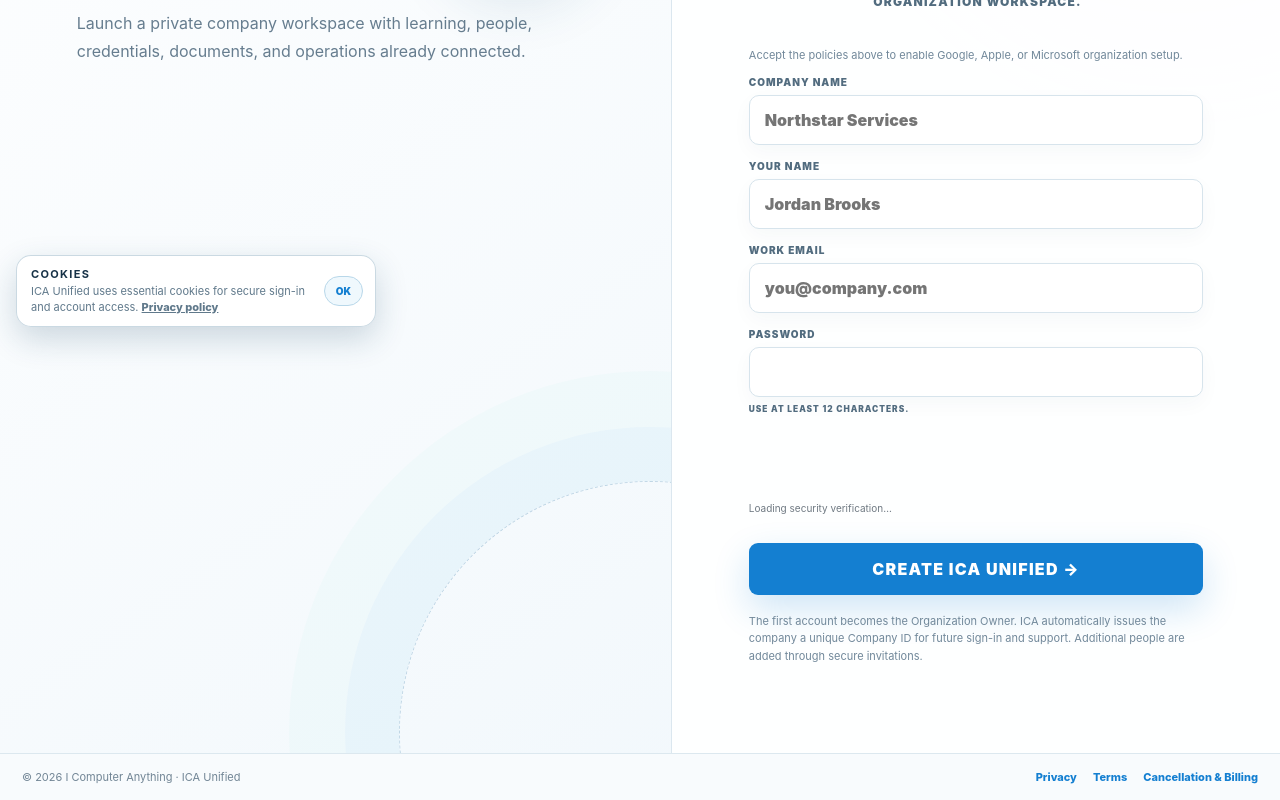
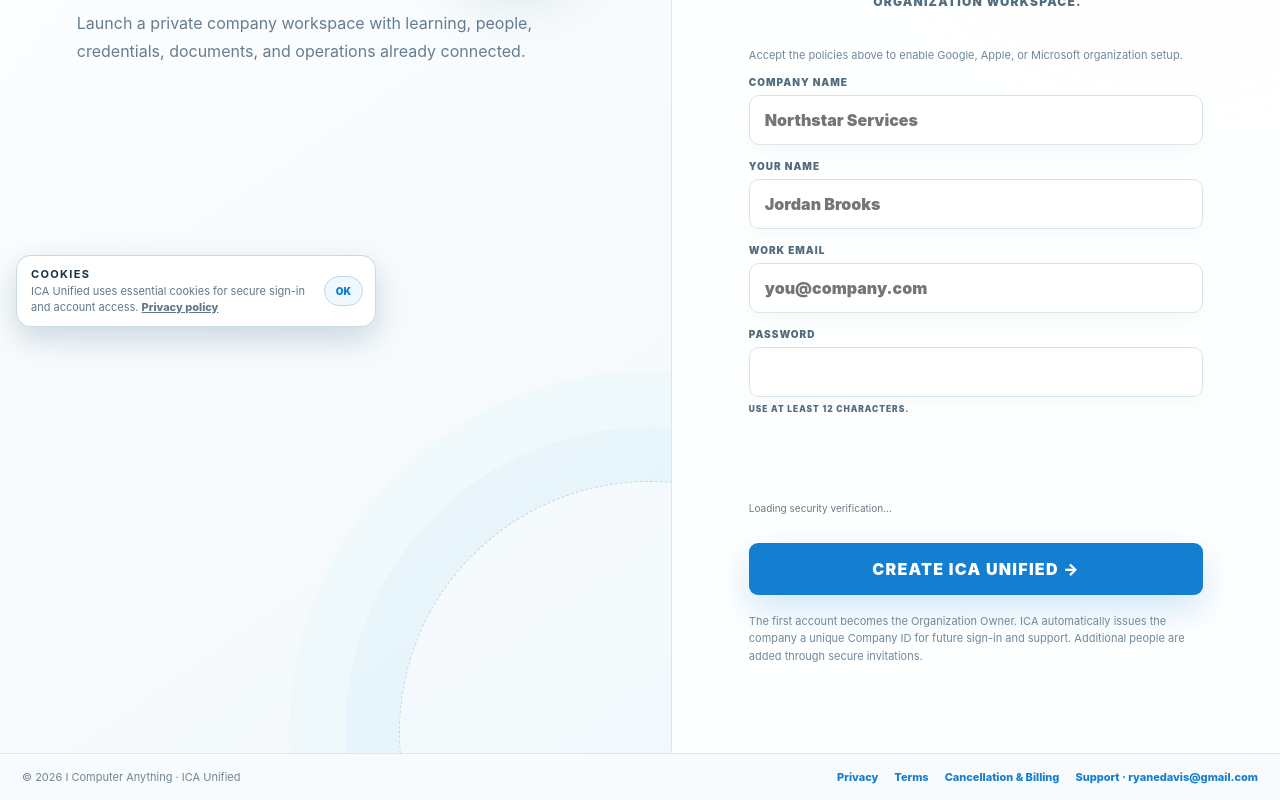
Before and after one commit to redavi19-asu/ICA-unified-, a Next.js app: page /register in a window 1280 px wide. Shown: the part 453-1253 px from the top of the page. Built offline with nearby package versions, Linux system fonts and the light colour scheme; no server answers.

Commit message:
Add ICA Unified support email to legal footer

```diff
--- a/src/app/LegalFooter.tsx
+++ b/src/app/LegalFooter.tsx
@@ -8,6 +8,7 @@ export default function LegalFooter() {
         <Link href="/privacy" style={{color:'#147fd1',textDecoration:'none',fontWeight:800}}>Privacy</Link>
         <Link href="/terms" style={{color:'#147fd1',textDecoration:'none',fontWeight:800}}>Terms</Link>
         <Link href="/cancellation" style={{color:'#147fd1',textDecoration:'none',fontWeight:800}}>Cancellation & Billing</Link>
+        <a href="mailto:ryanedavis@gmail.com?subject=ICA%20Unified%20Support" style={{color:'#147fd1',textDecoration:'none',fontWeight:800}}>Support · ryanedavis@gmail.com</a>
       </nav>
     </footer>
   );
```
